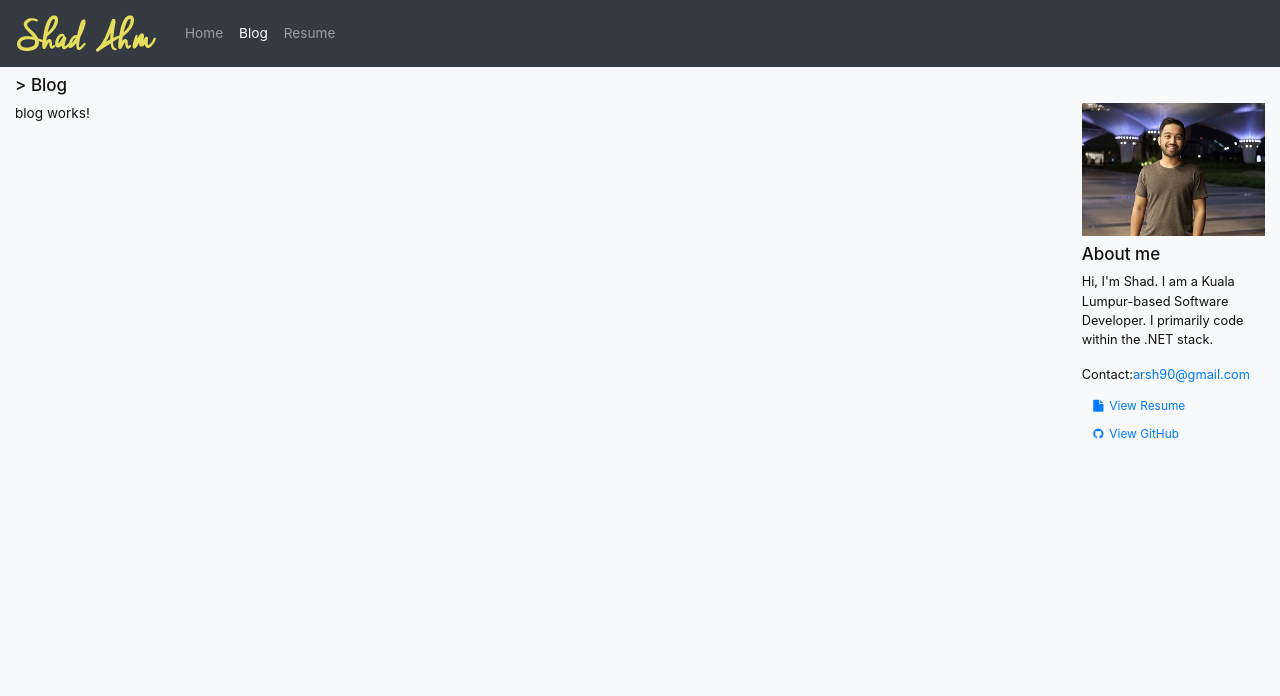
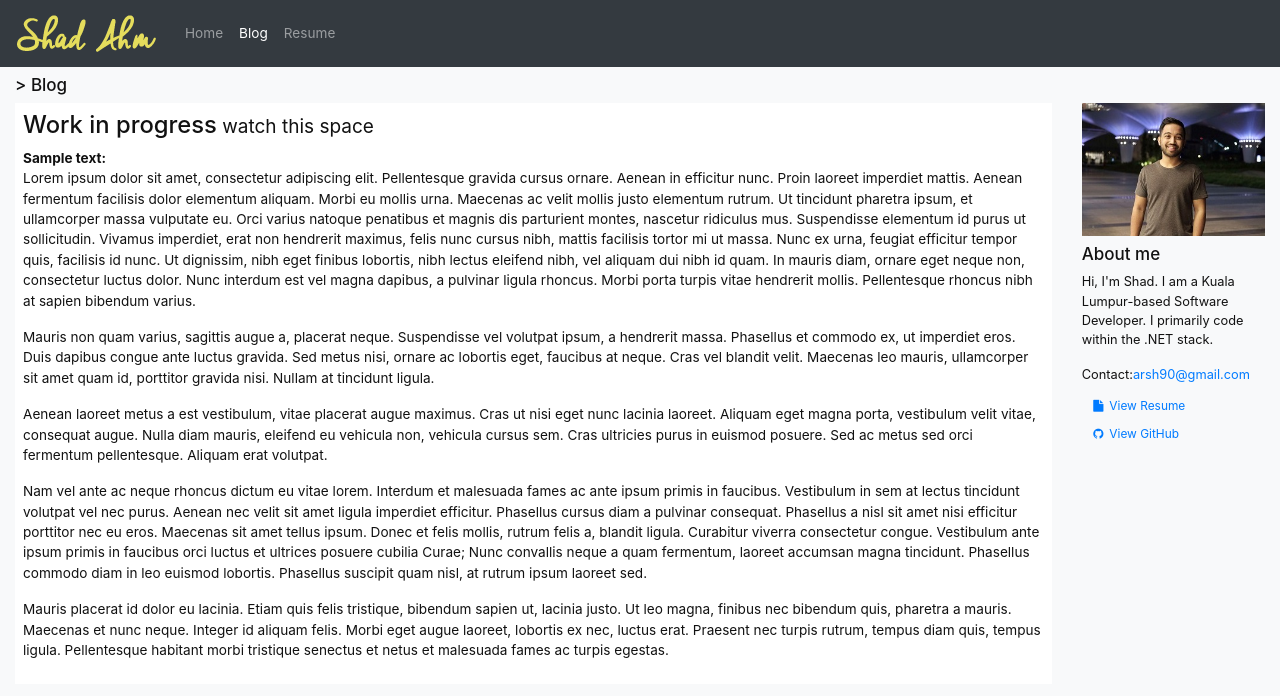
Before and after one commit to ShadAhm/shadahm.github.io, an Angular app: page /blog in a window 1280 px wide. Shown: the top 696 px of the page. Built offline with nearby package versions, Linux system fonts and the light colour scheme.

Commit message:
Key project achievements basic texts

```diff
--- a/src/app/components/blog/blog.component.html
+++ b/src/app/components/blog/blog.component.html
@@ -1,3 +1,45 @@
-<p>
-  blog works!
-</p>
+<div class="bg-white p-2">
+    <h3>Work in progress<small> watch this space</small></h3>
+    <strong>Sample text: </strong>
+    <div id="lipsum">
+        <p>
+            Lorem ipsum dolor sit amet, consectetur adipiscing elit. Pellentesque gravida cursus ornare. Aenean in
+            efficitur nunc. Proin laoreet imperdiet mattis. Aenean fermentum facilisis dolor elementum aliquam. Morbi eu
+            mollis urna. Maecenas ac velit mollis justo elementum rutrum. Ut tincidunt pharetra ipsum, et ullamcorper
+            massa vulputate eu. Orci varius natoque penatibus et magnis dis parturient montes, nascetur ridiculus mus.
+            Suspendisse elementum id purus ut sollicitudin. Vivamus imperdiet, erat non hendrerit maximus, felis nunc
+            cursus nibh, mattis facilisis tortor mi ut massa. Nunc ex urna, feugiat efficitur tempor quis, facilisis id
+            nunc. Ut dignissim, nibh eget finibus lobortis, nibh lectus eleifend nibh, vel aliquam dui nibh id quam. In
+            mauris diam, ornare eget neque non, consectetur luctus dolor. Nunc interdum est vel magna dapibus, a
+            pulvinar ligula rhoncus. Morbi porta turpis vitae hendrerit mollis. Pellentesque rhoncus nibh at sapien
+            bibendum varius.
+        </p>
+        <p>
+            Mauris non quam varius, sagittis augue a, placerat neque. Suspendisse vel volutpat ipsum, a hendrerit massa.
+            Phasellus et commodo ex, ut imperdiet eros. Duis dapibus congue ante luctus gravida. Sed metus nisi, ornare
+            ac lobortis eget, faucibus at neque. Cras vel blandit velit. Maecenas leo mauris, ullamcorper sit amet quam
+            id, porttitor gravida nisi. Nullam at tincidunt ligula.
+        </p>
+        <p>
+            Aenean laoreet metus a est vestibulum, vitae placerat augue maximus. Cras ut nisi eget nunc lacinia laoreet.
+            Aliquam eget magna porta, vestibulum velit vitae, consequat augue. Nulla diam mauris, eleifend eu vehicula
+            non, vehicula cursus sem. Cras ultricies purus in euismod posuere. Sed ac metus sed orci fermentum
+            pellentesque. Aliquam erat volutpat.
+        </p>
+        <p>
+            Nam vel ante ac neque rhoncus dictum eu vitae lorem. Interdum et malesuada fames ac ante ipsum primis in
+            faucibus. Vestibulum in sem at lectus tincidunt volutpat vel nec purus. Aenean nec velit sit amet ligula
+            imperdiet efficitur. Phasellus cursus diam a pulvinar consequat. Phasellus a nisl sit amet nisi efficitur
+            porttitor nec eu eros. Maecenas sit amet tellus ipsum. Donec et felis mollis, rutrum felis a, blandit
+            ligula. Curabitur viverra consectetur congue. Vestibulum ante ipsum primis in faucibus orci luctus et
+            ultrices posuere cubilia Curae; Nunc convallis neque a quam fermentum, laoreet accumsan magna tincidunt.
+            Phasellus commodo diam in leo euismod lobortis. Phasellus suscipit quam nisl, at rutrum ipsum laoreet sed.
+        </p>
+        <p>
+            Mauris placerat id dolor eu lacinia. Etiam quis felis tristique, bibendum sapien ut, lacinia justo. Ut leo
+            magna, finibus nec bibendum quis, pharetra a mauris. Maecenas et nunc neque. Integer id aliquam felis. Morbi
+            eget augue laoreet, lobortis ex nec, luctus erat. Praesent nec turpis rutrum, tempus diam quis, tempus
+            ligula. Pellentesque habitant morbi tristique senectus et netus et malesuada fames ac turpis egestas.
+        </p>
+    </div>
+</div>
--- a/src/app/components/resume/resume.component.html
+++ b/src/app/components/resume/resume.component.html
@@ -1,4 +1,5 @@
-<div class="bg-white p-2">
+<div class="card">
+  <div class="card-body">
     <div class="row d-print-none">
       <div class="col">
         <ol class="contents-list" id="olContentsList">
@@ -15,15 +16,19 @@
       </div>
       <div class="col-md-8">
         <h2 id="h2Introduction">Introduction</h2>
-      <p>Hi, I'm Shad. And welcome to my online resume. This page was created to provide you the ability to navigate my
-        details with ease. A printed and PDF version is also available. This resume and site itself is intended as a POC
+        <p>Hi, I'm Shad. And welcome to my online resume. This page was created to provide you the ability to navigate
+          my
+          details with ease. A printed and PDF version is also available. This resume and site itself is intended as a
+          POC
           of my skills in designing and developing a navigatable and intuitive user application. I believe all software
           (internal or external) should be created with the user first-in-mind, providing sufficient navigation, and
           should be designed with complexities that requires training as little as possible.</p>
         <p>Feedbacks and comments are very welcome. Get in touch. </p>
         <div class="d-none d-md-inline-block d-print-none my-4">
-        <button class="btn btn-sm btn-primary mr-2" (click)="print()"><i class="fa fa-print"></i> Print this resume</button>
-        <button class="btn btn-sm btn-primary" disabled="disabled" (click)="print()"><i class="fa fa-file-pdf-o"></i> Download PDF copy (coming soon)</button>
+          <button class="btn btn-sm btn-primary mr-2" (click)="print()"><i class="fa fa-print"></i> Print this
+            resume</button>
+          <button class="btn btn-sm btn-primary" disabled="disabled" (click)="print()"><i class="fa fa-file-pdf-o"></i>
+            Download PDF copy (coming soon)</button>
         </div>
       </div>
     </div>
@@ -41,7 +46,8 @@
         </tr>
       </table>
 
-    <p class="panel"><strong>Note:</strong> An online (better) version of this resume can be viewed at <u>https://shadahm.github.io/resume</u></p>
+      <p class="panel"><strong>Note:</strong> An online (better) version of this resume can be viewed at
+        <u>https://shadahm.github.io/resume</u></p>
     </div>
 
     <div id="printableArea">
@@ -105,24 +111,30 @@
       </table>
 
       <h2 id="h2KeyProject">Key Project Achievements</h2>
-    <hr />
-    <div *ngFor="let keyProj of keyProjectAchievements">
+      <p class="bs-callout bs-callout-info">This section contains brief information on a few projects that I have been
+        involved in within my employment history. This list is <strong>not</strong>
+        exhaustive, and only contain notable select projects. For the purpose of confidentiality, names such as the
+        clients or employers has been omitted, and the project titles slightly altered. For open-sourced/personal projects see <a
+          href="https://github.com/ShadAhm">GitHub's pinned repositories</a>.</p>
+      <div *ngFor="let keyProj of keyProjectAchievements" class="m-6">
         <h4 [id]="keyProj.htmlElementId">{{keyProj.title}}</h4>
         <p class="text-muted">
           <span>{{keyProj.fromDate | date:'MMM y'}}</span>
           -
           <span *ngIf="keyProj.toDate !== null">{{ keyProj.toDate | date:'MMM y' }}</span>
           <span *ngIf="keyProj.toDate === null"><i>present</i></span>
-        ({{ calculateTimeDuration(keyProj.fromDate, keyProj.toDate) }})
+          ({{calculateTimeDuration(keyProj.fromDate, keyProj.toDate)}})
         </p>
         <p>{{keyProj.description}}</p>
+        <h6>Technologies Used</h6>
+        <p>{{keyProj.technologiesUsed}}</p>
+        <h6>Responsibilities</h6>
         <ul>
           <li *ngFor="let responsb of keyProj.jobResponsibilities">{{responsb}}</li>
         </ul>
       </div>
 
       <h2 id="h2Education">Certifications & Education</h2>
-    <hr />
       <h4>Certifications</h4>
       <ul class="education-list">
         <li>
@@ -149,7 +161,8 @@
         </li>
       </ul>
     </div>
+  </div>
+</div>
 
 <button class="btn btn-sm btn-primary d-block d-sm-none btn-back-to-top" (click)="scrollIntoView('olContentsList')"><i
     class="fa fa-arrow-up"></i> To Top</button>
-</div>
--- a/src/app/components/resume/resume.component.scss
+++ b/src/app/components/resume/resume.component.scss
@@ -35,3 +35,34 @@ button.btn-back-to-top {
     z-index: 99;
     box-shadow: 1px 1px 1px 1px #ccc;
 }
+
+/* Base styles (regardless of theme) */
+.bs-callout {
+    margin: 20px 0;
+    padding: 15px 30px 15px 15px;
+    border-left: 5px solid #eee;
+  }
+  .bs-callout h4 {
+    margin-top: 0;
+  }
+  .bs-callout p:last-child {
+    margin-bottom: 0;
+  }
+  .bs-callout code,
+  .bs-callout .highlight {
+    background-color: #fff;
+  }
+
+  /* Themes for different contexts */
+.bs-callout-danger {
+    background-color: #fcf2f2;
+    border-color: #dFb5b4;
+  }
+  .bs-callout-warning {
+    background-color: #fefbed;
+    border-color: #f1e7bc;
+  }
+  .bs-callout-info {
+    background-color: #f0f7fd;
+    border-color: #d0e3f0;
+  }
```
Also changed, not shown: src/assets/data/key-project-achievements.json (+13 -11 lines), src/styles.scss (line endings or trailing spaces). Lines whose indentation alone changed are shown as unchanged.
